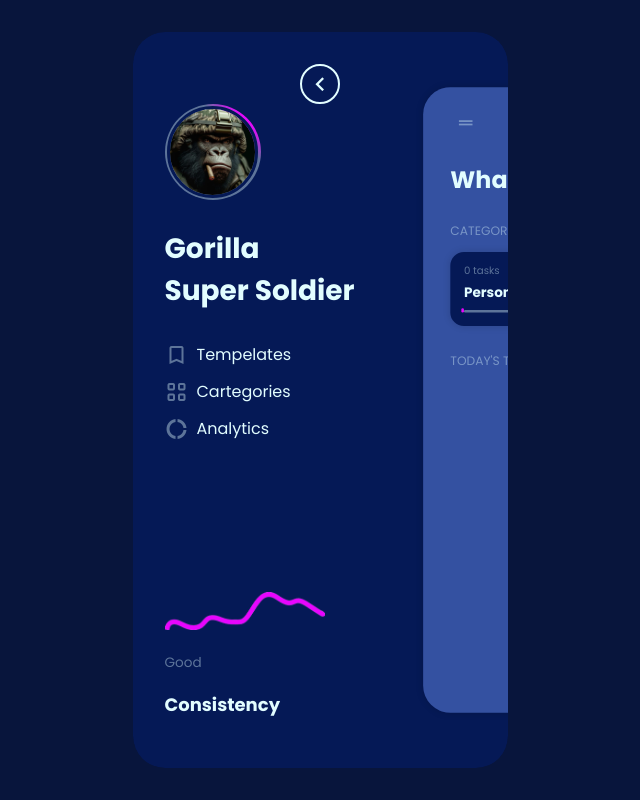
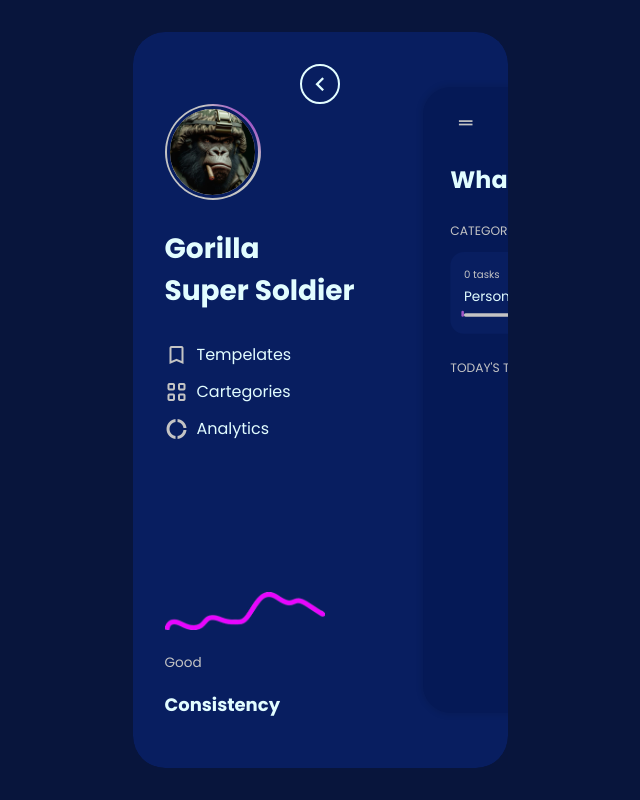
Before and after one commit to Timbar09/todo-x-factr, a website built with Vite: page index.html in a window 1280 px wide. Shown: the whole page, without its empty margins (320-960 px from the left). Built offline with nearby package versions, Linux system fonts and the light colour scheme.

Commit message:
refactor: Update color variables for dark and light templates

```diff
--- a/src/css/style.css
+++ b/src/css/style.css
@@ -1,8 +1,8 @@
 @import url("https://fonts.googleapis.com/css2?family=Poppins:ital,wght@0,200;0,400;0,700;1,200;1,400;1,700&display=swap");
 
 :root {
-  --primary: #e805fe; /* electric-purple */
-  --variant: #0e62ea; /* royal-blue */
+  --primary: #a056c5; /* electric-purple */
+  --variant: #2643c4; /* royal-blue */
 
   --radius-25: 0.25em;
   --radius-50: 0.5em;
@@ -31,13 +31,13 @@ html {
 body {
   /* DEFAULT COLOR VARIABLES ( DARK TEMPLATE ) */
   --bg-100: #08153c; /* dark-blue */
-  --bg-200: #051956; /* oxford-blue */
-  --bg-300: #3451a1; /* blue */
+  --bg-200: #081e60; /* oxford-blue */
+  --bg-300: #051956; /* air-force-blue */
 
   --text-100: #e2fdff; /* baby-powder */
-  --text-200: rgba(226, 253, 255, 0.4);
-  --text-300: rgba(226, 253, 255, 0.2);
-  --text-400: rgba(226, 253, 255, 0.1);
+  --text-200: #c4c4c4; /* light-gray */
+  --text-300: #9d9ab4; /* grayish-blue */
+  --text-400: #373b5e; /* dark-blue */
 
   --shadow: 0 0 0.5em 0.125em rgba(0, 0, 0, 0.1);
   --shadow-200: 0 0 0.5em 0.125em rgba(0, 0, 0, 0.2);
@@ -54,14 +54,14 @@ body {
 
 /* LIGHT TEMPLATE */
 body[data-template="light"] {
-  --bg-100: #dbe5ff; /* baby-blue */
+  --bg-100: #adbaeb; /* lavender-blue */
   --bg-200: #ffffff; /* white */
-  --bg-300: #f6f9fc; /* ghost-white */
+  --bg-300: #f4f6fd; /* light-blue */
 
-  --text-100: #051956; /* oxford-blue */
-  --text-200: rgba(3, 14, 47, 0.4);
-  --text-300: rgba(3, 14, 47, 0.2);
-  --text-400: rgba(3, 14, 47, 0.1);
+  --text-100: #373b5e; /* dark-blue */
+  --text-200: #9d9ab4; /* grayish-blue */
+  --text-300: #c4c4c4; /* light-gray */
+  --text-400: #e0e0e0; /* white-gray */
 }
 
 h1,
@@ -141,6 +141,10 @@ ul {
   list-style-type: none;
   padding: 0;
   margin: 0;
+}
+
+ul:focus {
+  outline: none;
 }
 
 a {
@@ -297,7 +301,7 @@ a {
 }
 
 .hero__nav--templates__list {
-  --default-bg: #051956;
+  --default-bg: #081e60;
   --default-text: #e2fdff;
   --light-bg: #dbe5ff;
   --light-text: #051956;
@@ -389,14 +393,13 @@ a {
 
 .app__category--item {
   all: unset;
-  padding: 1em;
+  padding: 1.25em 1em;
   border-radius: var(--radius-100);
   display: flex;
   flex-direction: column;
   gap: 0.75em;
-  width: 7em;
+  width: 8em;
   background-color: var(--bg-200);
-  box-shadow: var(--shadow);
 }
 
 .app__category--item * {
@@ -408,12 +411,16 @@ a {
   font-size: 0.75em;
 }
 
+.app__category--item__title {
+  font-weight: 400;
+}
+
 .app__category--item__progressBar {
   --progress: 0;
 
   position: relative;
-  height: 0.175em;
-  border-radius: var(--radius-500);
+  height: 0.205em;
+  border-radius: var(--radius-pill);
   background-color: var(--text-200);
 }
 
@@ -430,7 +437,7 @@ a {
   position: absolute;
   bottom: 0;
   right: 0;
-  width: 0.175em;
+  width: 0.205em;
   height: 200%;
   border-radius: inherit;
   background-color: var(--primary);
@@ -458,7 +465,6 @@ a {
   display: flex;
   justify-content: space-between;
   align-items: center;
-  margin-bottom: 1em;
 }
 
 .app__task--menu {
@@ -797,7 +803,6 @@ a {
 }
 
 .app__task--list {
-  padding-top: 0.5em;
   padding-bottom: 0.5em;
   display: flex;
   flex-direction: column;
@@ -815,7 +820,7 @@ a {
   align-items: center;
   background-color: var(--bg-200);
   border-radius: var(--radius-100);
-  box-shadow: var(--shadow);
+  /* box-shadow: var(--shadow); */
 }
 
 .app__task--list__item:focus-within {
```
